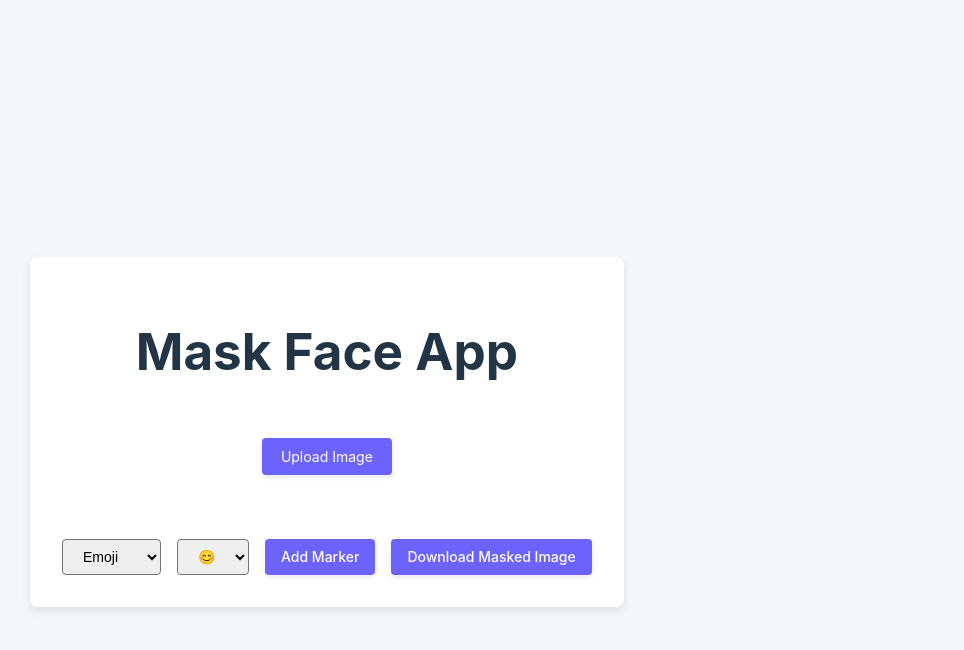
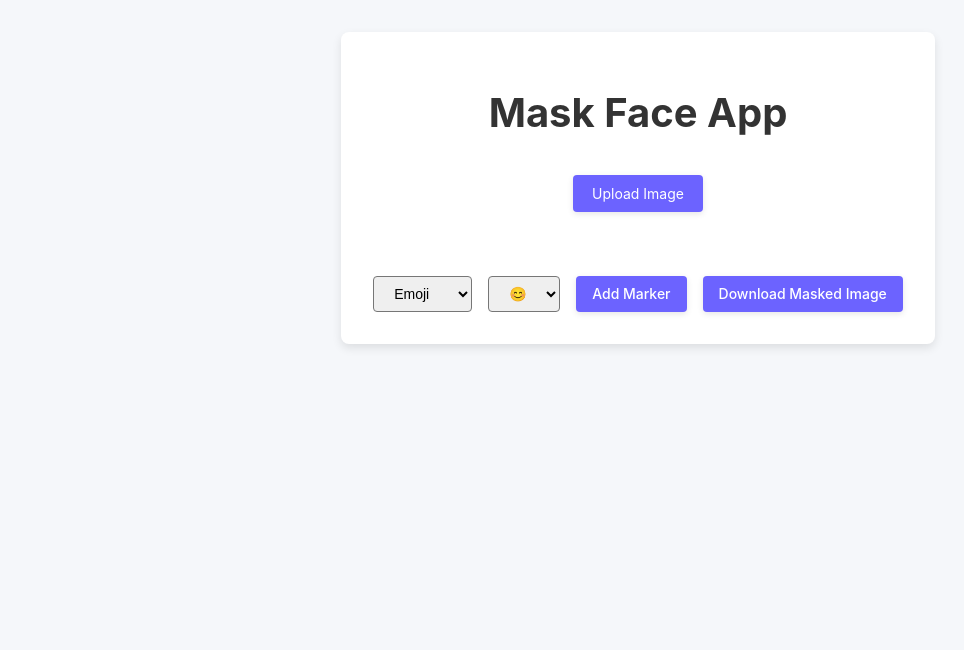
Before and after one commit to CapybaraWhiskers/react-mask-face-app, a React (Vite) app: page / in a window 1280 px wide. Shown: the top 650 px of the page, without its empty margins (2-966 px from the left). Built offline with nearby package versions, Linux system fonts and the light colour scheme.

Commit message:
デザインの修正

```diff
--- a/src/App.css
+++ b/src/App.css
@@ -1,5 +1,8 @@
 :root {
     --accent-color: #6c63ff;
+    --background-color: #f5f7fa;
+    --text-color: #333;
+    --border-radius: 8px;
 }
 
 body {
@@ -9,6 +12,14 @@ body {
     margin: 0;
     padding: 2rem;
     text-align: center;
+    color: #333;
+    flex-direction: column;
+}
+
+h1 {
+    font-size: 2.5rem;
+    color: #333;
+    margin-bottom: 1rem;
 }
 
 .app-card {
```
Also changed, not shown: public/uploads/s.jpg (added), 1 other file (tests, documents, lock files or other folders).
